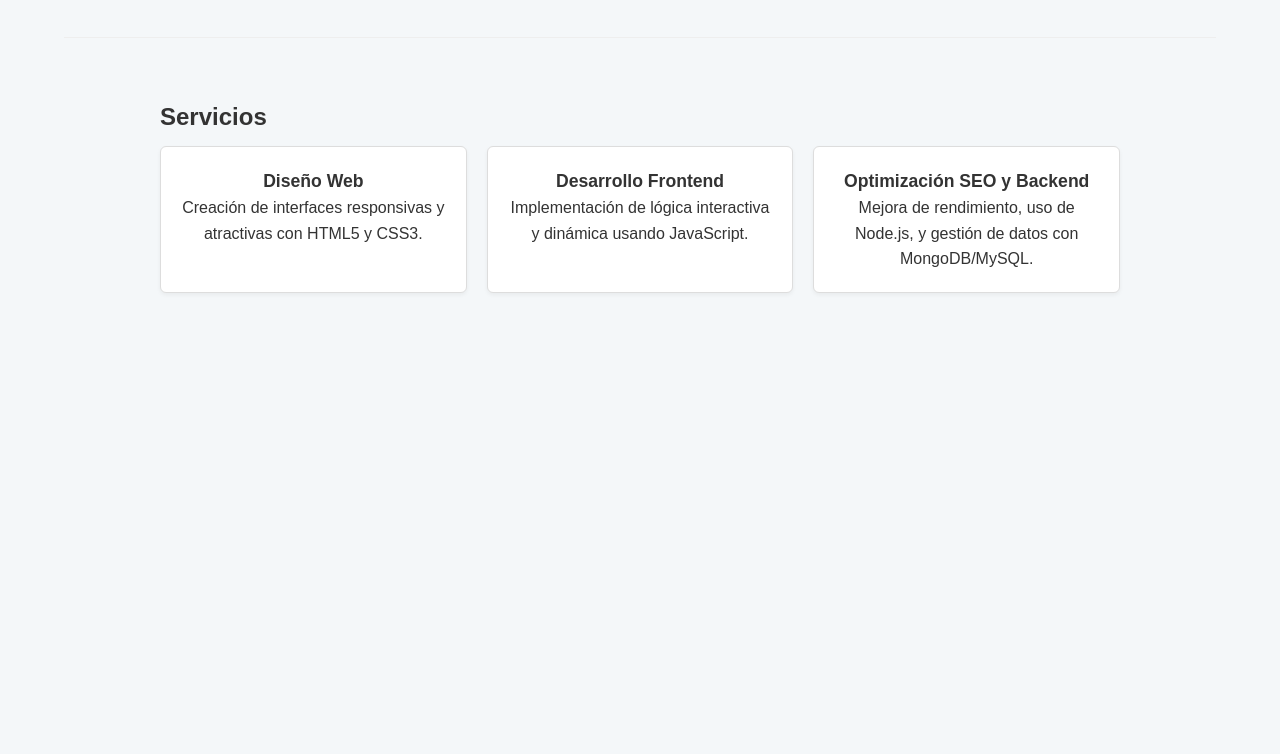
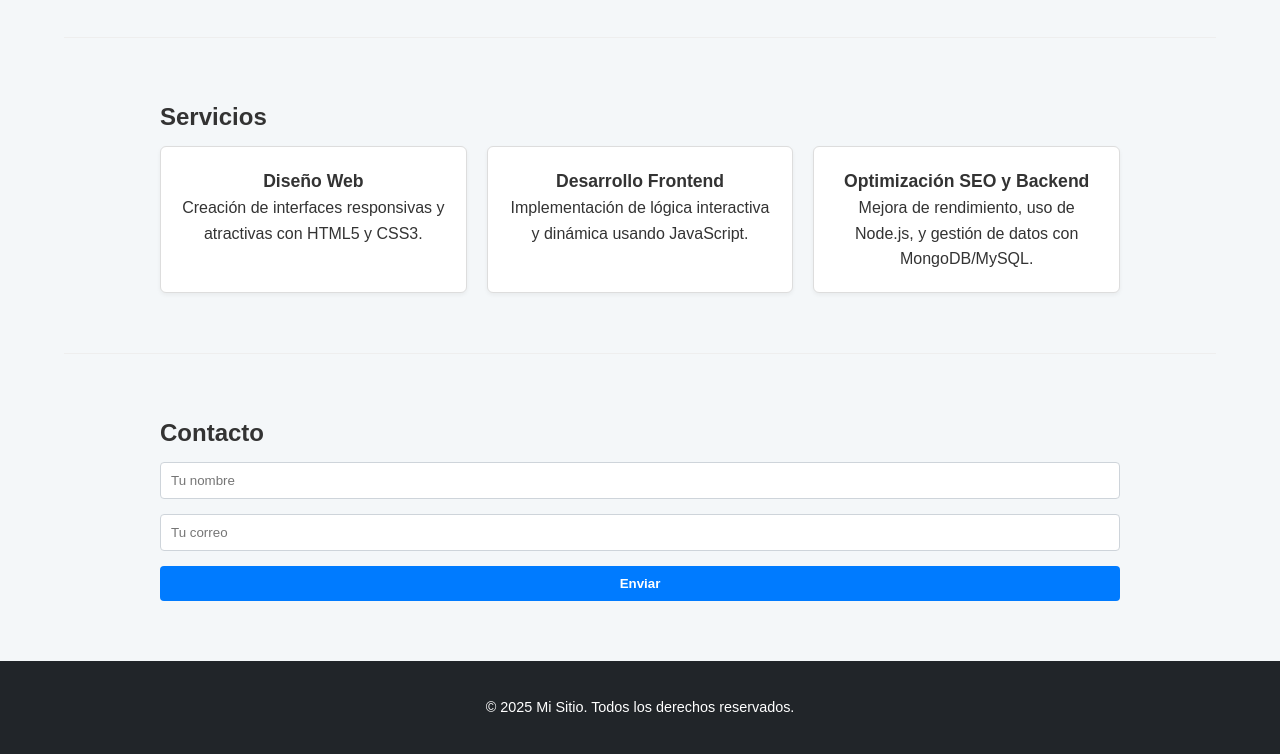
Before and after one commit to angellunasolis/mi-pagina-avanzada, a plain HTML site: page index.html in a window 1280 px wide. Shown: the part 421-1175 px from the top of the page. Before the commit the page ends 800 px from the top, so only its background shows below. Drawn offline with Linux system fonts and the light colour scheme.

Commit message:
Tercer commit sobre contacto

```diff
--- a/index.html
+++ b/index.html
@@ -59,6 +59,42 @@
       </div>
     </section>
 
+    <hr />
+
+    <section id="contact" class="section contact-section">
+      <div class="container">
+        <h2>Contacto</h2>
+        <form id="contact-form">
+          <div class="form-group">
+            <input
+              type="text"
+              id="nombre"
+              name="nombre"
+              placeholder="Tu nombre"
+              required
+            />
+          </div>
+          <div class="form-group">
+            <input
+              type="email"
+              id="correo"
+              name="correo"
+              placeholder="Tu correo"
+              required
+            />
+          </div>
+          <button type="submit" class="btn-primary">Enviar</button>
+        </form>
+        <p id="form-message" class="hidden"></p>
+      </div>
+    </section>
+
+    <footer class="footer">
+      <div class="container">
+        <p>&copy; 2025 Mi Sitio. Todos los derechos reservados.</p>
+      </div>
+    </footer>
+
     <script src="script.js"></script>
   </body>
 </html>
```
